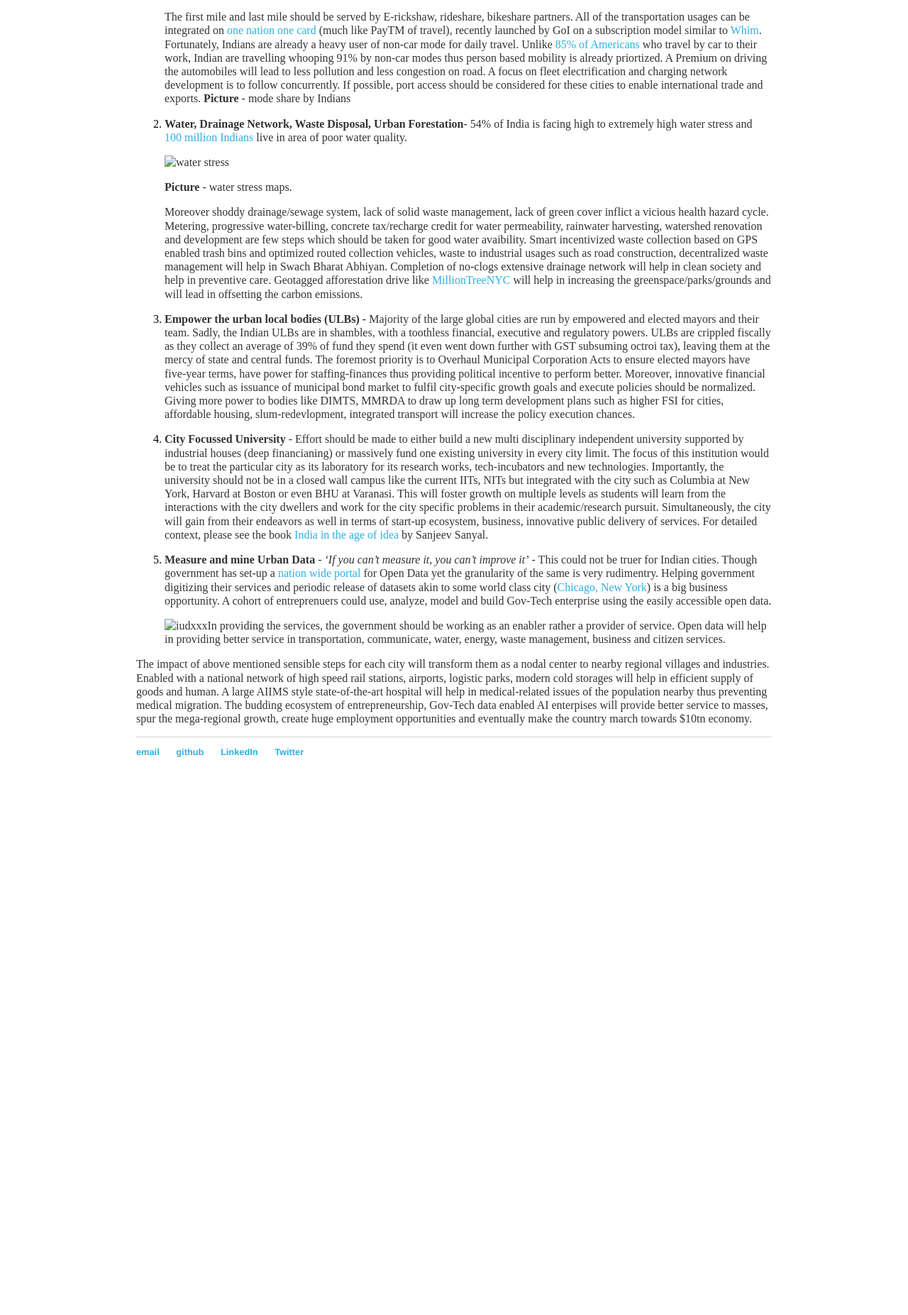
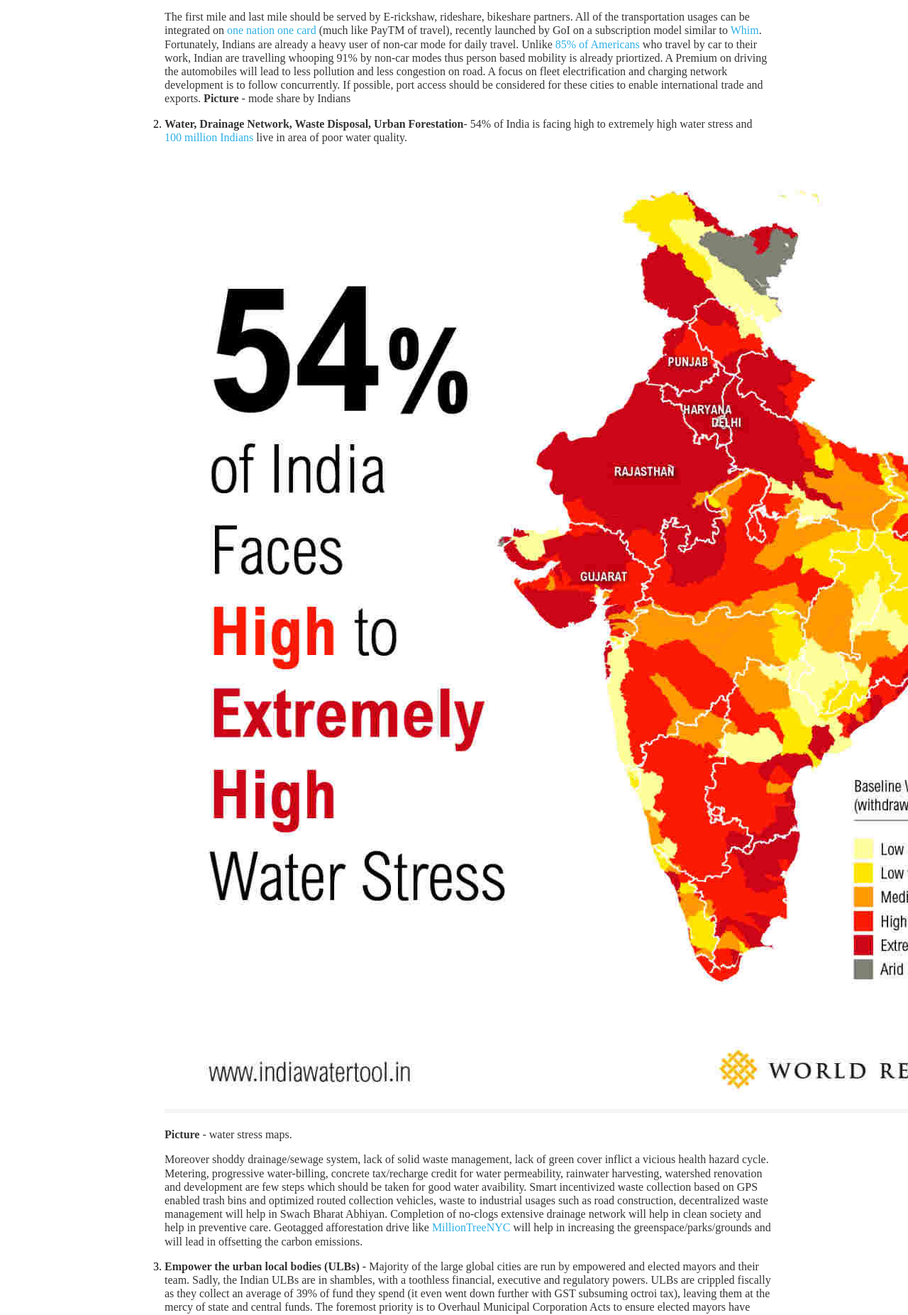
Before and after one commit to vikssai/vikssai.github.io, a Jekyll site: the page built from _posts/2019-10-09-Doing-urbanization-right.md, in a window 1280 px wide. Shown: the part 791-2644 px from the top of the page at 71% size. Built offline with Jekyll 4.4.1, drawn with Linux system fonts in a browser that asks for light colours; before the commit the page ends 1898 px from its top, so only the background shows below that.

Commit message:
image address update

```diff
--- a/_posts/2019-10-09-Doing-urbanization-right.md
+++ b/_posts/2019-10-09-Doing-urbanization-right.md
@@ -30,7 +30,7 @@ In order to achieve above, I present below some of the most importatnt areas whi
 
 2. **Water, Drainage Network, Waste Disposal, Urban Forestation**-  54% of India is facing high to extremely high water stress and [100 million Indians](https://www.indiawatertool.in/) live in area of poor water quality.
 
-   ![water stress](/Users/viks/Desktop/work/vikssai_io/vikssai.github.io/image/water stress.jpg)
+   ![water stress](https://github.com/vikssai/vikssai.github.io/blob/master/image/water%20stress.jpg)
 
 
 
```
